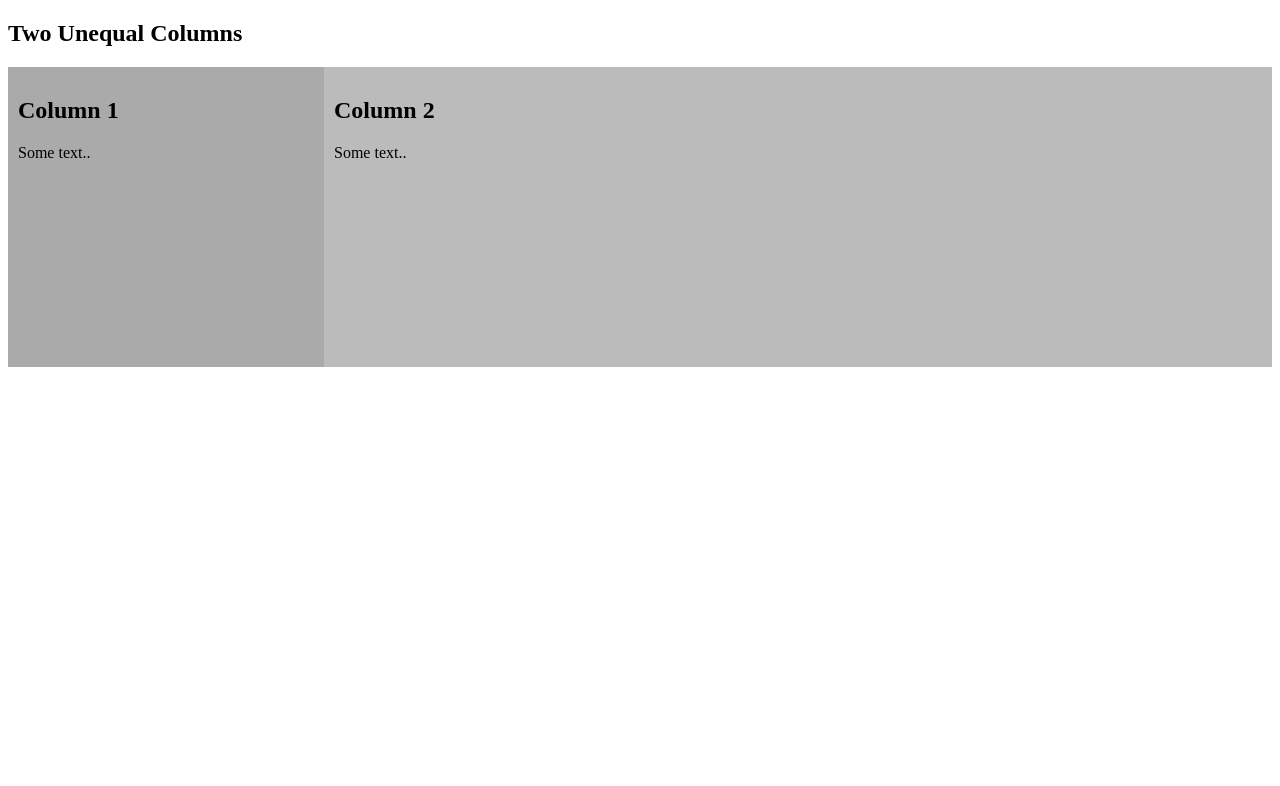
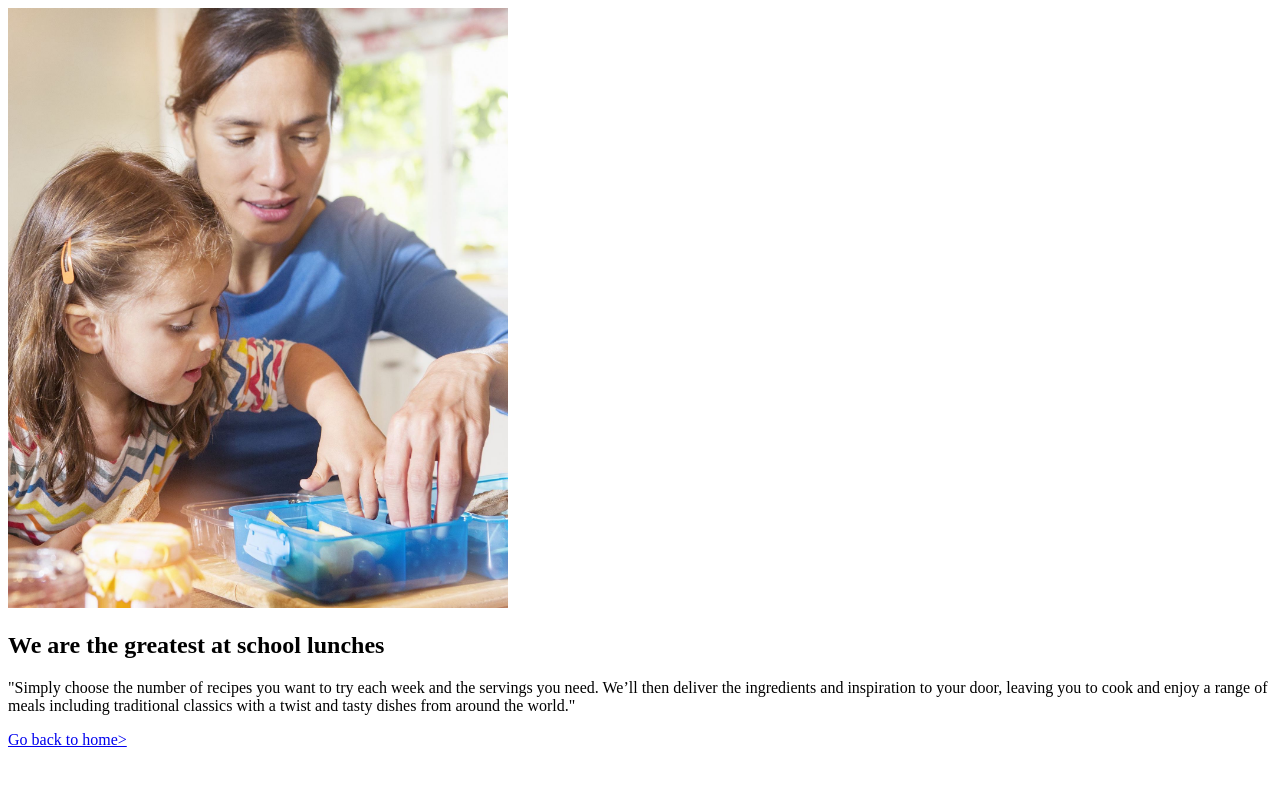
Before and after one commit to AliyyahS/group_project, a plain HTML site: page about.html in a window 1280 px wide. Drawn offline with Linux system fonts and the light colour scheme.

Commit message:
New image

```diff
--- a/about.html
+++ b/about.html
@@ -1,49 +1,23 @@
 <!DOCTYPE html>
 <html>
 <head>
+
 <meta name="viewport" content="width=device-width, initial-scale=1">
-<style>
-* {
-  box-sizing: border-box;
-}
 
-/* Create two unequal columns that floats next to each other */
-.column {
-  float: left;
-  padding: 10px;
-  height: 300px; /* Should be removed. Only for demonstration */
-}
+<body>
+  <div class="promo-1">
+    <div class="promo-image-1">
+<img src="1471450151-lunchboxes.jpg" alt="Mother and Daughter" width="500" height="600">
+</div>
+<div class="promo-headline">
+  <h2>We are the greatest at school lunches</h2>
+  <p>
+    "Simply choose the number of recipes you want to try each week and the servings you need. We’ll then deliver the ingredients and inspiration to your door, leaving you to cook and enjoy a range of meals including traditional classics with a twist and tasty dishes from around the world."
+</p>
+<a class="home-button" href="/home"> Go back to home>
+  </a>
+  </div>
+  </div>
 
-.left {
-  width: 25%;
-}
 
-.right {
-  width: 75%;
-}
-
-/* Clear floats after the columns */
-.row:after {
-  content: "";
-  display: table;
-  clear: both;
-}
-</style>
-</head>
-<body>
-
-<h2>Two Unequal Columns</h2>
-
-<div class="row">
-  <div class="column left" style="background-color:#aaa;">
-    <h2>Column 1</h2>
-    <p>Some text..</p>
-  </div>
-  <div class="column right" style="background-color:#bbb;">
-    <h2>Column 2</h2>
-    <p>Some text..</p>
-  </div>
-</div>
-
-</body>
 </html>
```
Also changed, not shown: 1471450151-lunchboxes.jpg (added).
